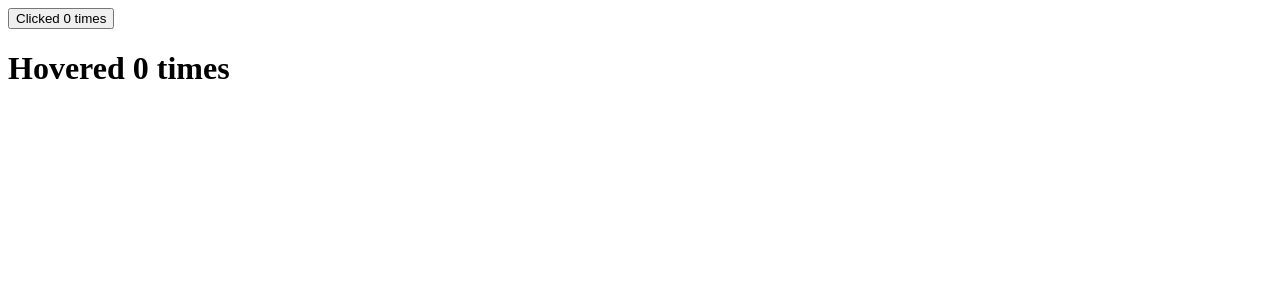
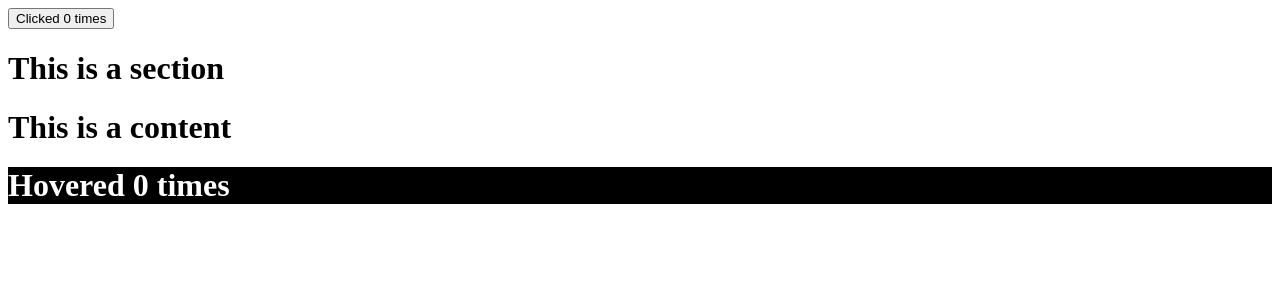
Before and after one commit to uzzal71/think-a-react-way, a React (Vite) app: page / in a window 1280 px wide. Shown: the top 300 px of the page. Built offline with nearby package versions, Linux system fonts and the light colour scheme.

Commit message:
React Context API

```diff
--- a/src/App.jsx
+++ b/src/App.jsx
@@ -1,14 +1,23 @@
+import React from "react";
+import Section from "./components/Section";
 import ClickCounter from "./components/counterRenderProps/ClickCounter";
 import Counter from "./components/counterRenderProps/Counter";
-import HoverCounter from "./components/counterRenderProps/HoverCounter";
 
-function App() {
+class App extends React.Component {
+  state = {
+    theme: 'dark'
+  };
+
+  render() {
+    const { theme } = this.state;
+
     return (
       <div>
         <Counter render={(counter, incrementCounter) => <ClickCounter counter={counter} incrementCounter={incrementCounter}/>}/>
-        <Counter render={(counter, incrementCounter) => <HoverCounter counter={counter} incrementCounter={incrementCounter}/>}/>
+        <Section theme={theme}/>
       </div>
     );
+  }
 }
 
 export default App
```
